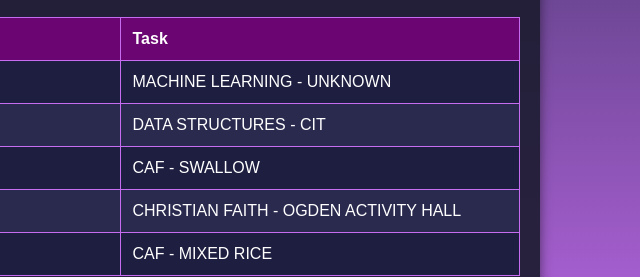
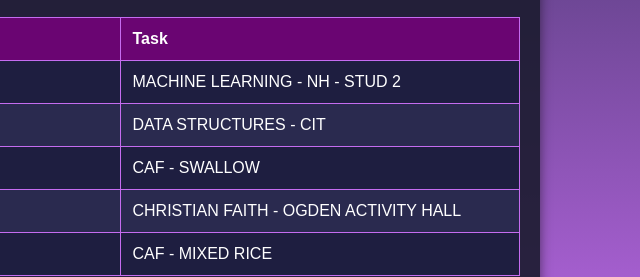
Before and after one commit to Roblominmus/roblominmus.github.io, a plain HTML site: page index.html in a window 1280 px wide. Shown: the part 353-630 px from the top of the page, 520-1160 px from the left. Drawn offline with Linux system fonts and the light colour scheme.

Commit message:
Update index.html

```diff
--- a/index.html
+++ b/index.html
@@ -158,7 +158,7 @@
                     "6 PM - 7 PM": "CHURCH - AMPHITHEATER"
                 },
                 "Thursday": {
-"7 AM - 9 AM": "MACHINE LEARNING - UNKNOWN" ,
+"7 AM - 9 AM": "MACHINE LEARNING - NH - STUD 2" ,
                     "10 AM - 1 PM": "DATA STRUCTURES - CIT",
                     "1 PM - 2 PM": "CAF - SWALLOW",
                     "4 PM - 6 PM": "CHRISTIAN FAITH - OGDEN ACTIVITY HALL",
```
